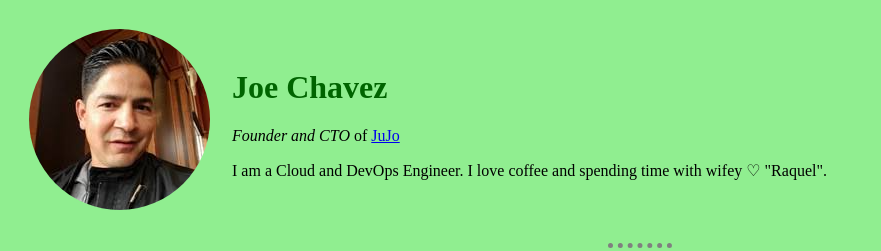
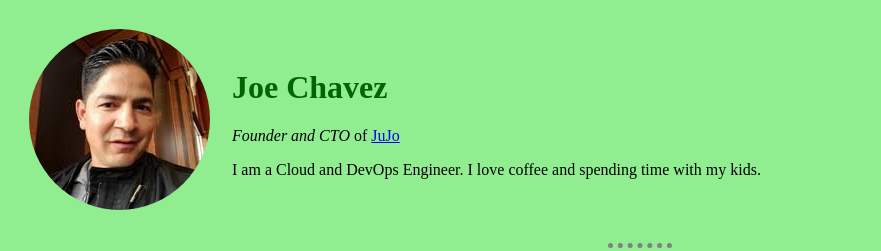
Before and after one commit to jchavez50/web-bootcamp, a plain HTML site: page index.html in a window 1280 px wide. Shown: the top 251 px of the page, without its empty margins (0-881 px from the left). Drawn offline with Linux system fonts and the light colour scheme.

Commit message:
udpate index file

```diff
--- a/index.html
+++ b/index.html
@@ -13,7 +13,7 @@
         <td><img src="images/circle-cropped.png" alt="joseph profile picture"/></td>
         <td> <h1>Joe Chavez</h1>
           <p><em>Founder and CTO</em> of <a href="https://www.linkedin.com/in/joseph-chavez-5053a84/">JuJo</a></p>
-          <p>I am a Cloud and DevOps Engineer. I love coffee and spending time with wifey &#9825; "Raquel".</p>
+          <p>I am a Cloud and DevOps Engineer. I love coffee and spending time with my kids.</p>
         </td>
       </tr>
     </table>
```
